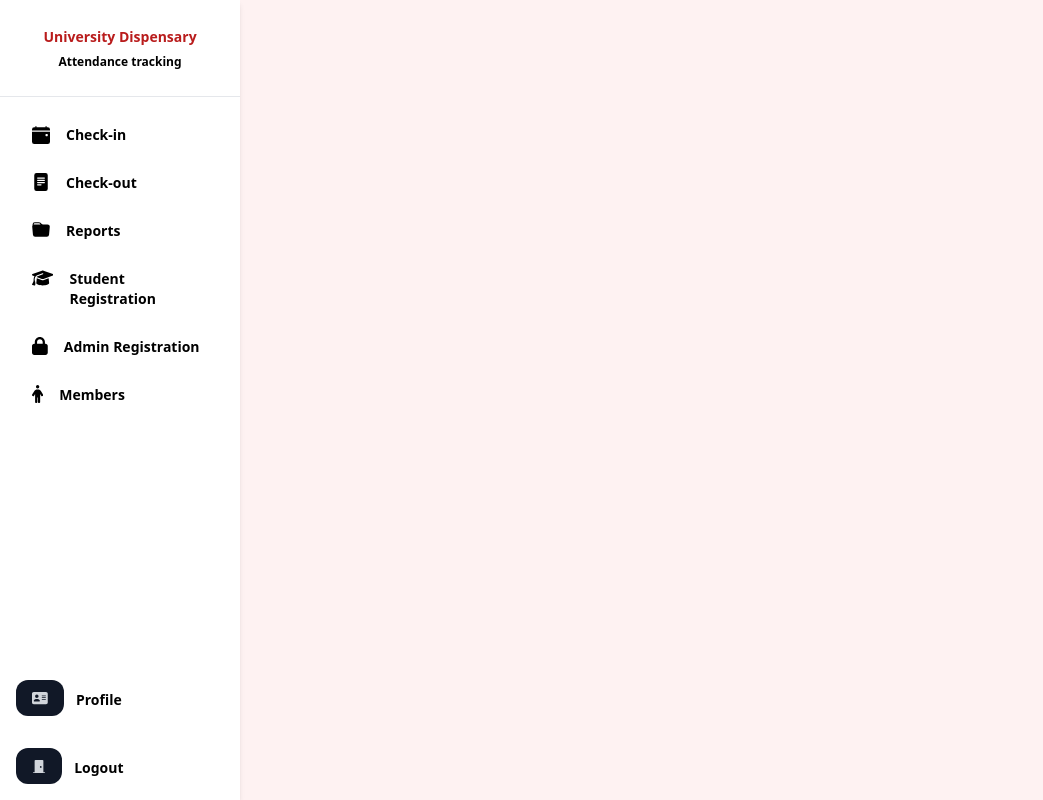
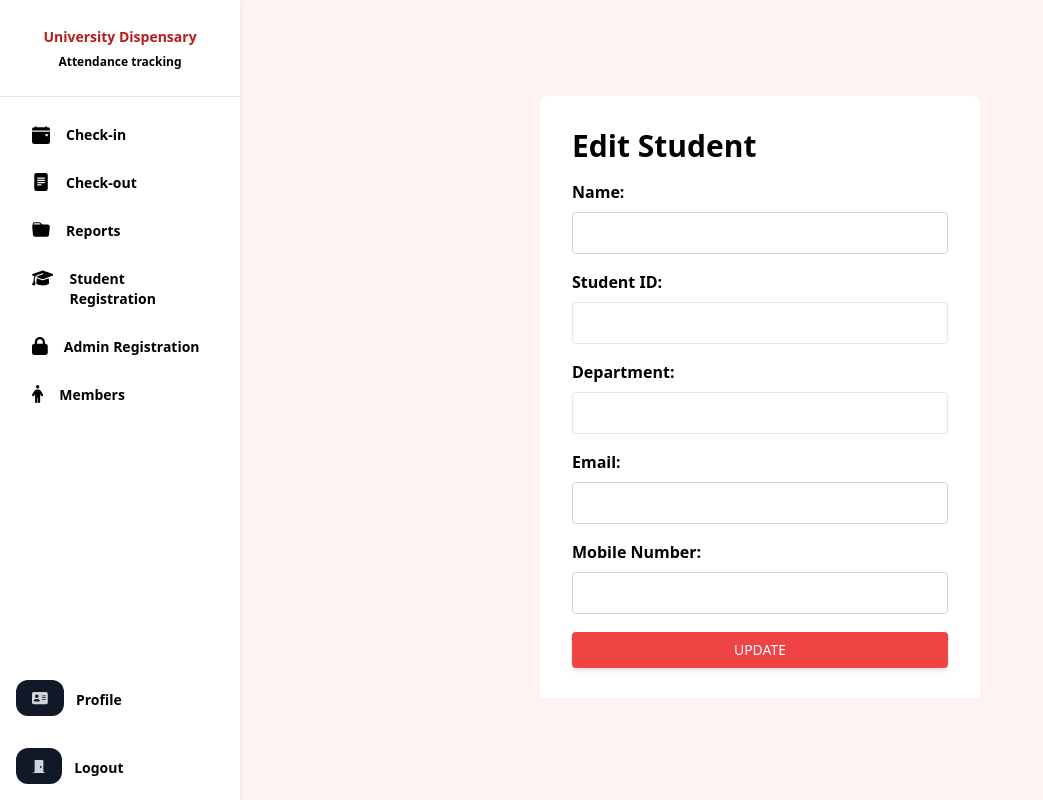
Before and after one commit to DavidLangat/University_Dispensary_Attendance_Tracking, a Flask app: template templates/edit_student.html in a window 1280 px wide. Shown: the whole page, without its empty margins (0-1043 px from the left). Run offline with Flask 3, Linux system fonts and the light colour scheme; the template is opened without the code that fills it, so the values that code supplies are empty; some libraries are stand-ins or nearby versions.

Commit message:
Update edit_student.html

```diff
--- a/templates/edit_student.html
+++ b/templates/edit_student.html
@@ -1,5 +1,38 @@
 {% extends 'base.html' %}
 
 {% block content %}
-
+  <div class="p-8 lg:w-1/2 mx-auto">
+  <div class="bg-white rounded-t-lg p-8">
+    <h2 class="text-3xl font-bold mb-4">Edit Student</h2>
+  <form action="" method="post">
+  <div class="mb-4">
+  <label for="name" class="block font-bold mb-2">Name:</label>
+  <input type="text" id="name" name="name" required class="border border-gray-300
+  rounded px-4 py-2 w-full" value="{{ student[1] }}" />
+  </div>
+    <div class="mb-4">
+    <label for="student_id" class="block font-bold mb-2">Student ID:</label>
+    <input type="text" id="student_id" name="student_id" required class="border border-
+    gray-300 rounded px-4 py-2 w-full" value="{{ student[2] }}" />
+    </div>
+    <div class="mb-4">
+    <label for="department" class="block font-bold mb-2">Department:</label>
+    <input type="text" id="department" name="department" required class="border border-
+    gray-300 rounded px-4 py-2 w-full" value="{{ student[3] }}" />
+    </div>
+    <div class="mb-4">
+    <label for="email" class="block font-bold mb-2">Email:</label>
+    <input type="text" id="email" name="email" required class="border border-gray-300
+    rounded px-4 py-2 w-full" value="{{ student[4] }}" /></div>
+    <div class="mb-4">
+    <label for="phone" class="block font-bold mb-2">Mobile Number:</label>
+    <input type="text" id="phone" name="phone" required class="border border-gray-300
+    rounded px-4 py-2 w-full" value="{{ student[5] }}" />
+    </div>
+    <button type="submit" class="block w-full py-2 px-4 text-sm uppercase rounded bg-red-500
+    hover:bg-red-600 text-white font-medium shadow-md hover:shadow-lg transition transform hover:-
+    translate-y-0.5">Update</button>
+    </form>
+    </div>
+    </div>
 {% endblock %}
```
